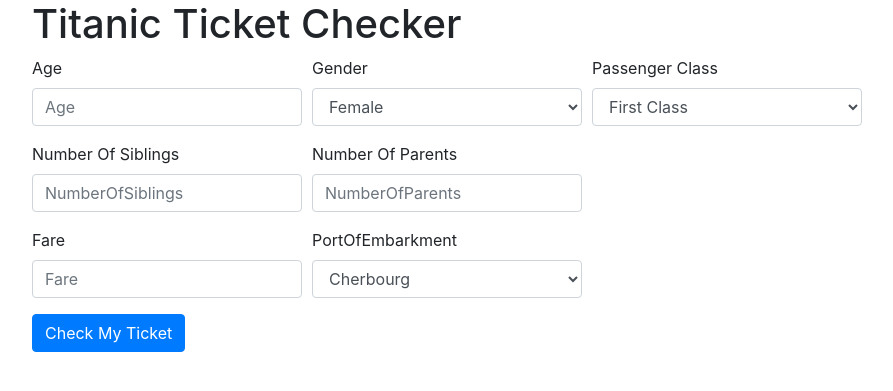
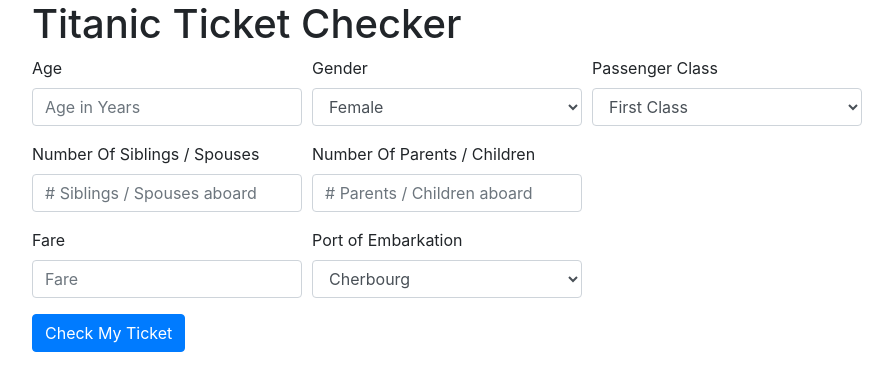
Before and after one commit to ryancollingwood/titanic_ticket_checker, a Flask app: page / in a window 1280 px wide. Shown: the top 391 px of the page, without its empty margins (53-946 px from the left). Run offline with Flask 2, Linux system fonts and the light colour scheme; some libraries are stand-ins or nearby versions.

Commit message:
Updated placeholders on inputs

```diff
--- a/templates/index.html
+++ b/templates/index.html
@@ -28,7 +28,7 @@
             <div class="form-row">
                 <div class="form-group col-md-3">
                     <label for="inputAge">Age</label>
-                    <input type="number" class="form-control" id="inputAge" placeholder="Age">
+                    <input type="number" class="form-control" id="inputAge" placeholder="Age in Years">
                 </div>
                 <div class="form-group col-md-3">
                     <label for="inputGender">Gender</label>
@@ -49,12 +49,12 @@
             </div>
             <div class="form-row">
                 <div class="form-group col-md-3">
-                    <label for="inputNumberOfSiblings">Number Of Siblings</label>
-                    <input type="number" class="form-control" id="inputNumberOfSiblings" placeholder="NumberOfSiblings">
+                    <label for="inputNumberOfSiblings">Number Of Siblings / Spouses</label>
+                    <input type="number" class="form-control" id="inputNumberOfSiblings" placeholder="# Siblings / Spouses aboard">
                 </div>
                 <div class="form-group col-md-3">
-                    <label for="inputNumberOfParents">Number Of Parents</label>
-                    <input type="number" class="form-control" id="inputNumberOfParents" placeholder="NumberOfParents">
+                    <label for="inputNumberOfParents">Number Of Parents / Children</label>
+                    <input type="number" class="form-control" id="inputNumberOfParents" placeholder="# Parents / Children aboard">
                 </div>
             </div>
             <div class="form-row">
@@ -63,7 +63,7 @@
                     <input type="number" class="form-control" id="inputFare" placeholder="Fare">
                 </div>
                 <div class="form-group col-md-3">
-                    <label for="inputPortOfEmbarkment">PortOfEmbarkment</label>
+                    <label for="inputPortOfEmbarkment">Port of Embarkation</label>
                     <select class="form-control" id="inputPortOfEmbarkment">
                         <option value="C">Cherbourg</option>
                         <option value="Q">Queenstown</option>
```
